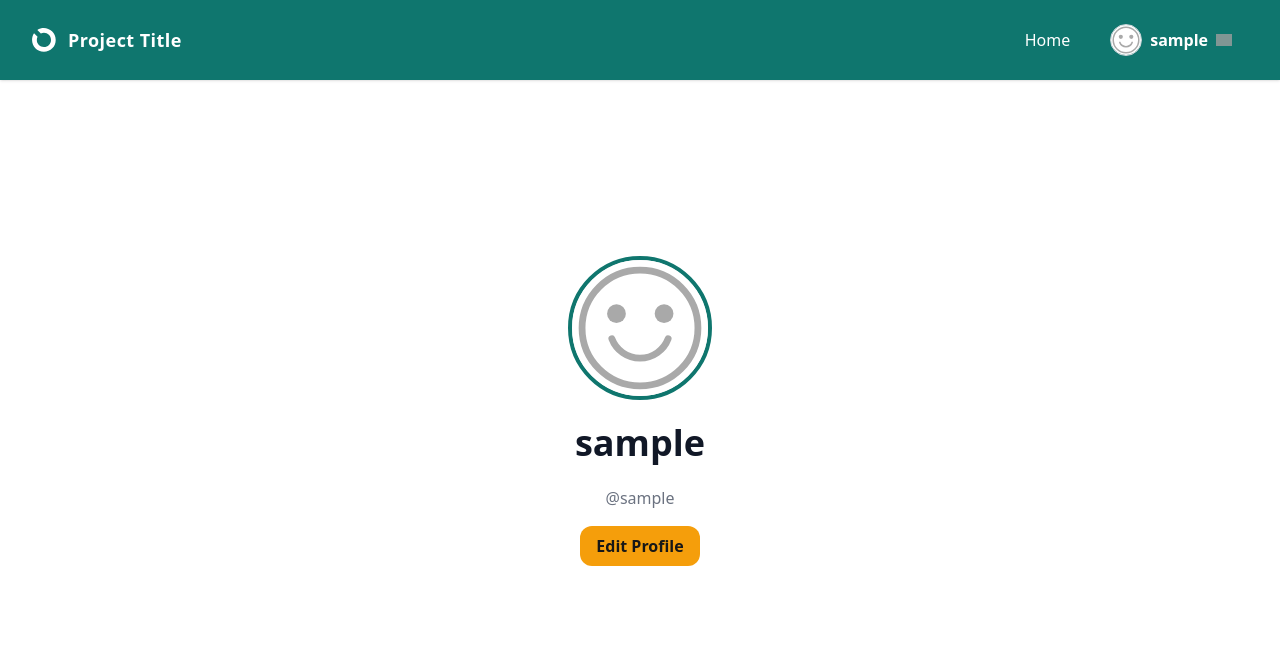
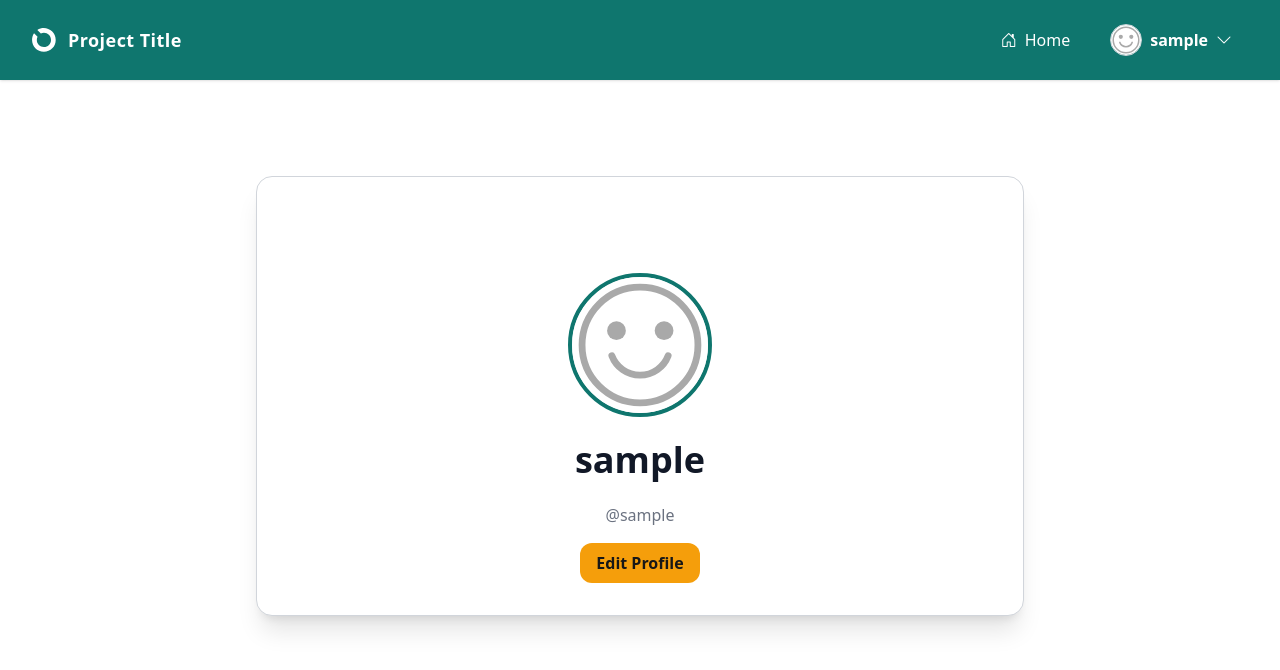
Before and after one commit to EslamKamel89/django-starter, a Django app: page /auth/profile in a window 1280 px wide. Shown: the top 670 px of the page. Run offline with Django 5.2, Linux system fonts and the light colour scheme; the visitor is signed in with stand-in values (Sample User, id 1); some libraries are stand-ins or nearby versions; grey boxes are pictures that could not be loaded.

Commit message:
feat(ui): add boxed layout and enhance navbar with icons and profile actions

```diff
--- a/a_users/templates/a_users/profile-edit.html
+++ b/a_users/templates/a_users/profile-edit.html
@@ -1,5 +1,5 @@
 <!--prettier-ignore-->
-{% extends 'layouts/blank.html' %}
+{% extends 'layouts/box.html' %}
 
 {% load crispy_forms_tags %}
 {% block css %}
--- a/a_users/templates/a_users/profile.html
+++ b/a_users/templates/a_users/profile.html
@@ -1,5 +1,5 @@
 <!--prettier-ignore-->
-{% extends 'layouts/blank.html' %}
+{% extends 'layouts/box.html' %}
 {% block title %} {{ profile.name }} Profile {% endblock %}
 {% block content %}
 
--- /dev/null
+++ b/templates/layouts/box.html
@@ -0,0 +1,9 @@
+{% extends 'base.html' %} {% block layout %}
+<content class="block max-w-3xl mx-auto px-4 md:px-0">
+  <div
+    class="w-full p-4 rounded-2xl bg-white border border-neutral shadow-lg md:shadow-xl"
+  >
+    {% block content %} {% endblock %}
+  </div>
+</content>
+{% endblock %}
--- a/templates/partials/navbar.html
+++ b/templates/partials/navbar.html
@@ -12,7 +12,10 @@
     <ul class="navitems flex items-center gap-2 h-full">
       {% if request.user.is_authenticated %}
       <li>
-        <a href="/" class="text-white">Home</a>
+        <a href="/" class="text-white flex items-center gap-2">
+          <i class="bi bi-house-door"></i>
+          <span>Home</span>
+        </a>
       </li>
 
       <li x-data="{ dropdownOpen: false }" class="relative">
@@ -25,28 +28,51 @@
             class="h-8 w-8 rounded-full object-cover border border-neutral"
             src="{{ user.profile.avatar_url }}"
           />
-          <span class="font-semibold">{{user.profile.name}}</span>
-          <img
-            x-bind:class="dropdownOpen && 'rotate-180 duration-300'"
-            class="w-4 opacity-80"
-            src="https://img.icons8.com/small/32/ffffff/expand-arrow.png"
-          />
+          <span class="font-semibold">{{ user.profile.name }}</span>
+          <i
+            class="bi bi-chevron-down transition-transform duration-300"
+            :class="dropdownOpen && 'rotate-180'"
+          ></i>
         </a>
 
         <div
           x-show="dropdownOpen"
           x-cloak
-          class="absolute right-0 mt-2 bg-white text-neutral-800 shadow-lg rounded-lg w-44 p-2 border border-neutral z-20"
+          class="absolute right-0 mt-2 bg-white text-neutral-800 shadow-lg rounded-lg w-48 p-2 border border-neutral z-20"
           x-transition:enter="duration-300 ease-out"
           x-transition:enter-start="opacity-0 -translate-y-3 scale-95"
           x-transition:enter-end="opacity-100 translate-y-0 scale-100"
         >
-          <ul class="hoverlist [&>li>a]:justify-end">
-            <li><a href="{% url 'my-profile' %}">My Profile</a></li>
-            <li><a href="">Edit Profile</a></li>
-            <li><a href="">Settings</a></li>
+          <ul class="hoverlist w-full">
             <li>
-              <a href="" class="text-error font-semibold">Log Out</a>
+              <a href="{% url 'my-profile' %}" class="flex items-center gap-2">
+                <i class="bi bi-person"></i>
+                <span>My Profile</span>
+              </a>
+            </li>
+            <li>
+              <a
+                href="{% url 'my-profile-edit' %}"
+                class="flex items-center gap-2"
+              >
+                <i class="bi bi-pencil-square"></i>
+                <span>Edit Profile</span>
+              </a>
+            </li>
+            <li>
+              <a href="" class="flex items-center gap-2">
+                <i class="bi bi-gear"></i>
+                <span>Settings</span>
+              </a>
+            </li>
+            <li>
+              <a
+                href=""
+                class="text-error font-semibold flex items-center gap-2"
+              >
+                <i class="bi bi-box-arrow-right"></i>
+                <span>Log Out</span>
+              </a>
             </li>
           </ul>
         </div>
@@ -54,10 +80,19 @@
 
       {% else %}
       <li>
-        <a href="" class="text-white">Login</a>
+        <a href="" class="text-white flex items-center gap-2">
+          <i class="bi bi-box-arrow-in-right"></i>
+          <span>Login</span>
+        </a>
       </li>
       <li>
-        <a href="" class="button bg-accent text-neutral-900">Signup</a>
+        <a
+          href=""
+          class="button bg-accent text-neutral-900 flex items-center gap-2"
+        >
+          <i class="bi bi-person-plus"></i>
+          <span>Signup</span>
+        </a>
       </li>
       {% endif %}
     </ul>
```
